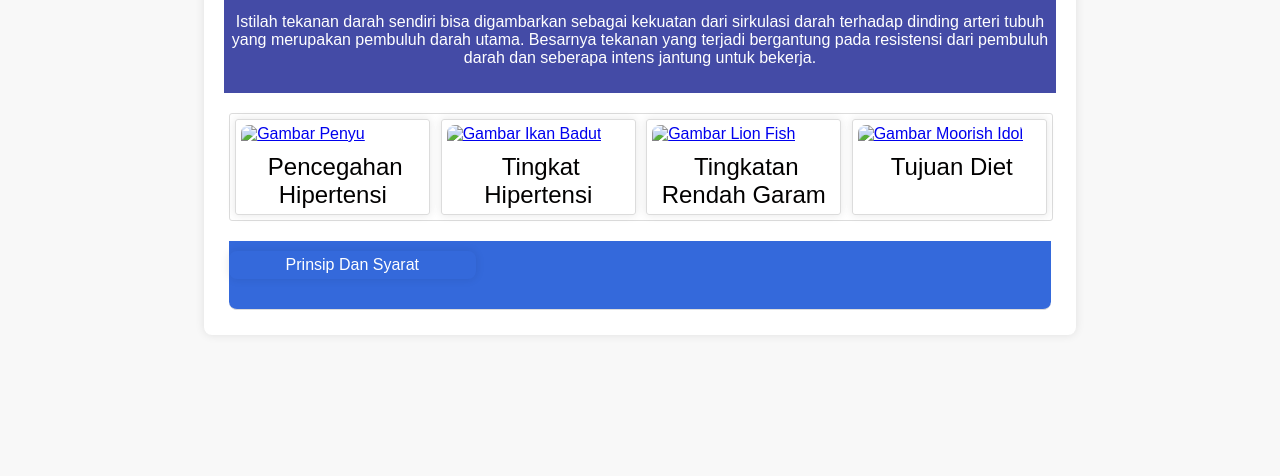
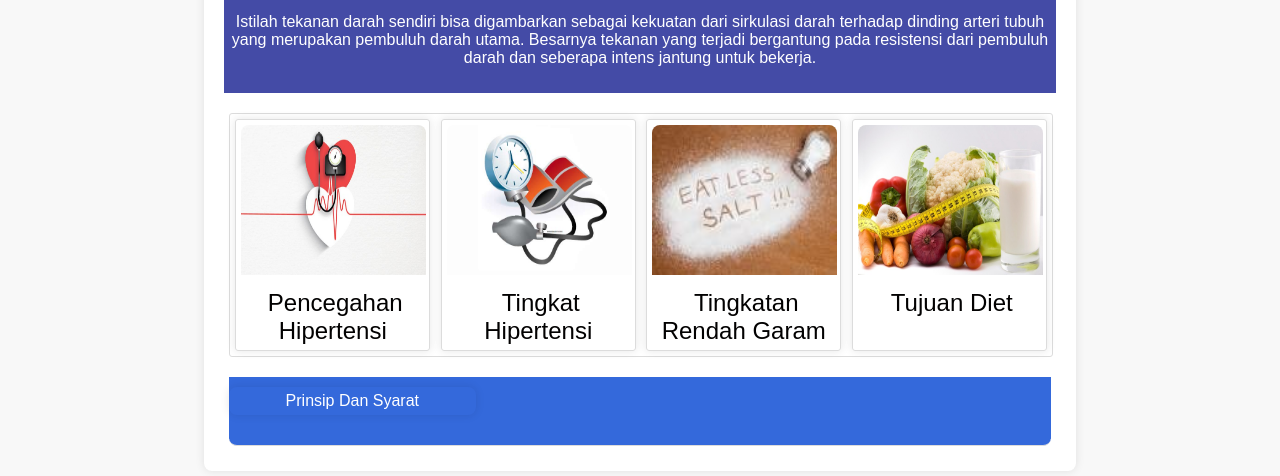
Before and after one commit to dolyhutajulu/web-uas, a plain HTML site: page index.html in a window 1280 px wide. Shown: the part 324-800 px from the top of the page. Drawn offline with Linux system fonts and the light colour scheme.

Commit message:
index.html

```diff
--- a/index.html
+++ b/index.html
@@ -127,28 +127,28 @@
         </header>
         <article>
             <div class="konten">
-                <a href="mencegah.html"><img src="gambar/penyu.jpg" alt="Gambar Penyu"></a>
+                <a href="mencegah.html"><img src="penyu.jpg" alt="Gambar Penyu"></a>
                 <div class="judul">
                     <a href="mencegah.html">Pencegahan Hipertensi</a>
                 </div>
             </div>
 
             <div class="konten">
-                <a href="tingkatan.html"><img src="gambar/ikan-badut.jpg" alt="Gambar Ikan Badut"></a>
+                <a href="tingkatan.html"><img src="ikan-badut.jpg" alt="Gambar Ikan Badut"></a>
                 <div class="judul">
                     <a href="tingkatan.html">Tingkat Hipertensi</a>
                 </div>
             </div>
 
             <div class="konten">
-                <a href="rendah_garam.html"><img src="gambar/lion-fish.jpg" alt="Gambar Lion Fish"></a>
+                <a href="rendah_garam.html"><img src="lion-fish.jpg" alt="Gambar Lion Fish"></a>
                 <div class="judul">
                     <a href="rendah_garam.html">Tingkatan Rendah Garam</a>
                 </div>
             </div>
 
             <div class="konten">
-                <a href="diet.html"><img src="gambar/Moorish-Idol.jpg" alt="Gambar Moorish Idol"></a>
+                <a href="diet.html"><img src="Moorish-Idol.jpg" alt="Gambar Moorish Idol"></a>
                 <div class="judul">
                     <a href="diet.html">Tujuan Diet</a>
                 </div>
```
